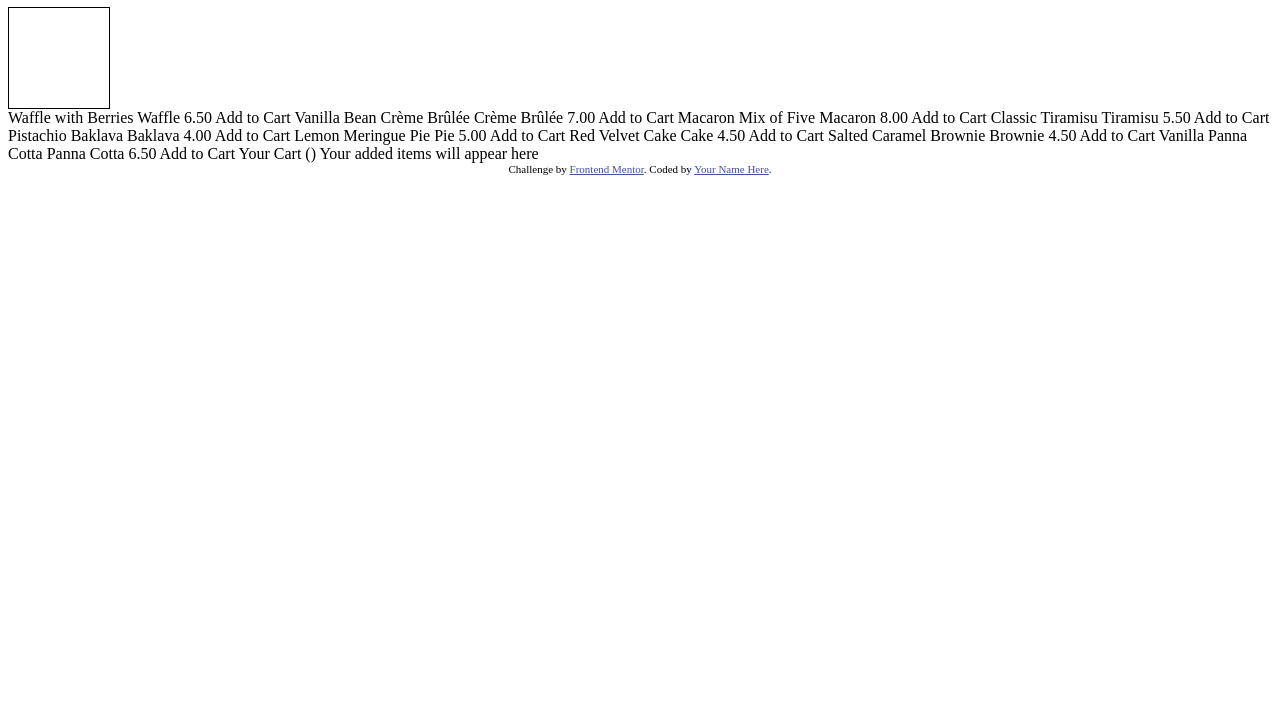
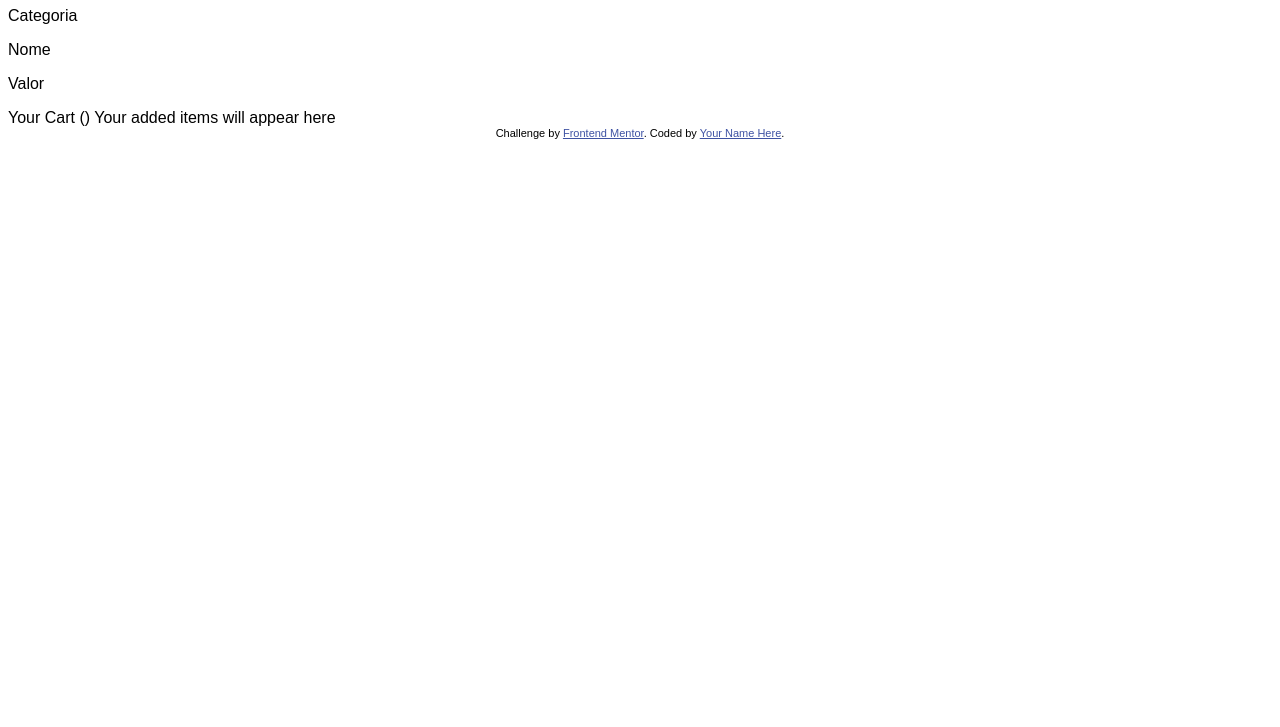
Before and after one commit to thiago-felipe-de-franca/Projeto-carrinho-de-compras, a website built with Vite: page src/entities/index.html in a window 1280 px wide. Shown: the part 73-800 px from the top of the page. Built offline with nearby package versions, Linux system fonts and the light colour scheme; a web font is replaced by a local one.

Commit message:
Atualizando

```diff
--- a/index.css
+++ /dev/null
@@ -1,5 +0,0 @@
-.product-container{
-    width: 100px;
-    height: 100px;
-    border: 1px solid black;
-}
--- a/index.ts
+++ /dev/null
@@ -1,31 +0,0 @@
-import { v4 as randomUUID } from "uuid";
-
-class Produto {
-   private _id: string = randomUUID();
-   private _valor: string;
-   public _nome: string;
-   private _categoria: string;
-   private _imagemUrl: string;
-
-   constructor(
-    valor: string,
-    nome: string,
-    categoria: string,
-    imagemUrl: string,
-   ) {
-    this._valor = valor;
-    this._nome = nome;
-    this._categoria = categoria;
-    this._imagemUrl = imagemUrl;
-   }
-}
-
-const waffleWithBerries = new Produto('$6.50','Waffle with Berries','Waffle','');
-const vanillaBean = new Produto('$7.00','Vanilla Bean Crème Brûlée','Crème Brûlée','')
-const macaronMixFive = new Produto('$8.00','Macaron Mix of Five','Macaron','')
-const classicaTiramisu = new Produto('$5.50','Classic Tiramisu','Tiramisu','')
-const pistachioBaklava = new Produto('4.00','Pistachio Baklava','Baklava','')
-const lemonMeringuePie = new Produto('4.00','Lemon Meringue Pie','Pie','')
-const redVelvetCake = new Produto('4.50','Red Velvet Cake','Cake','')
-const saltedCaramelBrownie = new Produto('4.50','Salted Caramel Brownie','Brownie','')
-const vanillaPannaCotta = new Produto('6.50','Vanilla Panna Cotta','Panna Cotta','')
--- /dev/null
+++ b/src/entities/index.css
@@ -0,0 +1,40 @@
+@font-face {
+    font-family: 'Red Hat Text';
+    src: url('../assets/fonts/RedHatText-VariableFont_wght.ttf') format('truetype');
+  }
+
+  :root {
+    --primary: hsl(14, 86%, 42%);
+    --rose-400: hsl(7, 20%, 60%);
+    --rose-900: hsl(14, 65%, 9%);
+    --rose-100: hsl(13, 31%, 94%);
+    --rose-50: hsl(20, 50%, 98%);
+  }
+
+  body {
+    font-family: "Red Hat Text", sans-serif;
+  }
+
+  .product-price {
+    color: var(--primary);
+    font-weight: 700;
+  }
+
+  .product-name {
+    font-weight: 600;
+    color: var(--rose-900)
+  }
+
+  .product-category {
+    font-size: 14px;
+    color: var(--rose-400);
+  }
+
+  .button {
+    background-color: var(--rose-100);
+    padding: 15px 20px
+  }
+
+  .icon {
+    height: 40px;
+  }
--- a/index.html
+++ b/src/entities/index.html
@@ -21,50 +21,12 @@
   <div class="product-container">
 
   </div>
-  Waffle with Berries
-  Waffle
-  6.50
-  Add to Cart
+  <div class="post-description">
+    <p>Categoria</p>
+    <p>Nome</p>
+    <p>Valor</p>
+  </div>
 
-  Vanilla Bean Crème Brûlée
-  Crème Brûlée
-  7.00
-  Add to Cart
-
-  Macaron Mix of Five
-  Macaron
-  8.00
-  Add to Cart
-
-  Classic Tiramisu
-  Tiramisu
-  5.50
-  Add to Cart
-
-  Pistachio Baklava
-  Baklava
-  4.00
-  Add to Cart
-
-  Lemon Meringue Pie
-  Pie
-  5.00
-  Add to Cart
-
-  Red Velvet Cake
-  Cake
-  4.50
-  Add to Cart
-
-  Salted Caramel Brownie
-  Brownie
-  4.50
-  Add to Cart
-
-  Vanilla Panna Cotta
-  Panna Cotta
-  6.50
-  Add to Cart
 
   Your Cart (<!-- Quantity -->)
   Your added items will appear here
--- /dev/null
+++ b/src/entities/index.ts
@@ -0,0 +1,21 @@
+import { v4 as randomUUID } from "uuid";
+
+export class Produto {
+   private _id: string = randomUUID();
+   private _price: string;
+   public _name: string;
+   private _category: string;
+   private _imageUrl: string;
+
+   constructor(
+    price: string,
+    name: string,
+    category: string,
+    imageUrl: string,
+   ) {
+    this._price = price;
+    this._name = name;
+    this._category = category;
+    this._imageUrl = imageUrl;
+   }
+}
--- a/tsconfig.json
+++ b/tsconfig.json
@@ -40,7 +40,7 @@
     // "resolvePackageJsonImports": true,                /* Use the package.json 'imports' field when resolving imports. */
     // "customConditions": [],                           /* Conditions to set in addition to the resolver-specific defaults when resolving imports. */
     // "noUncheckedSideEffectImports": true,             /* Check side effect imports. */
-    // "resolveJsonModule": true,                        /* Enable importing .json files. */
+    "resolveJsonModule": true,                        /* Enable importing .json files. */
     // "allowArbitraryExtensions": true,                 /* Enable importing files with any extension, provided a declaration file is present. */
     // "noResolve": true,                                /* Disallow 'import's, 'require's or '<reference>'s from expanding the number of files TypeScript should add to a project. */
 
```
Also changed, not shown: src/app.ts (added, +7 -0 lines), 1 other file.
